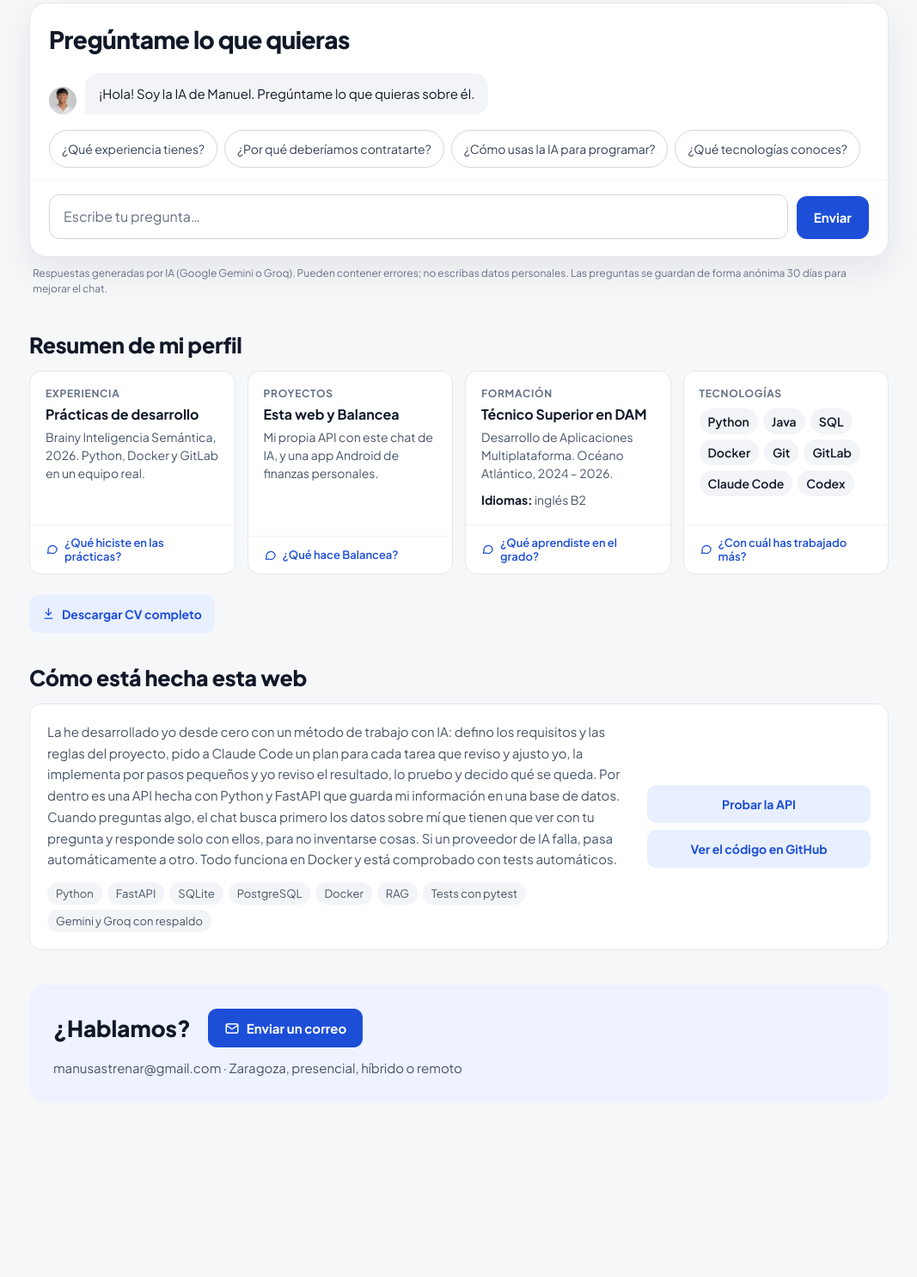
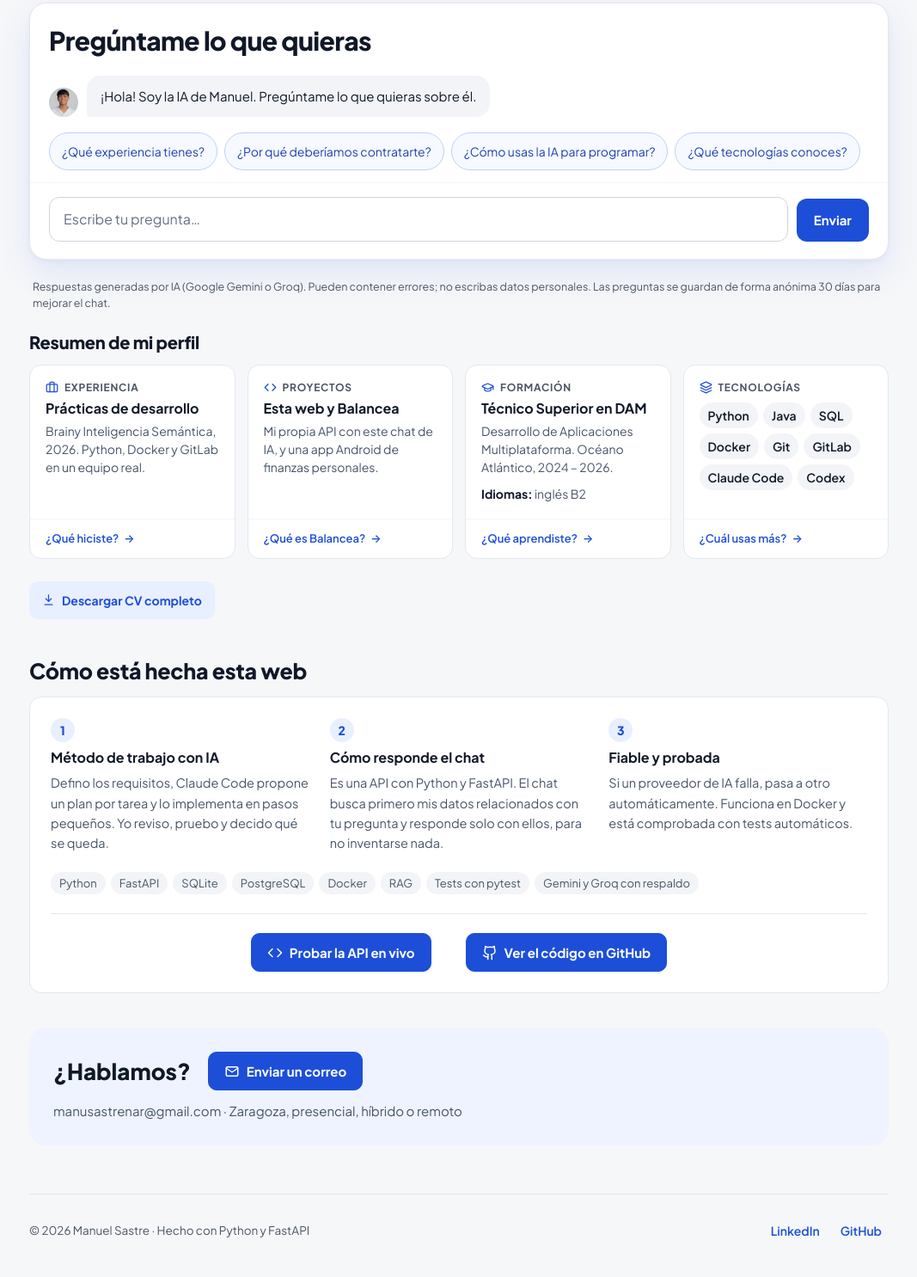
Before and after one commit to Manuel7624/cv-api, a plain HTML site: page app/static/index.html in a window 1280 px wide. Shown: the part 255-1740 px from the top of the page at 86% size, without its empty margins (106-1173 px from the left). Before the commit the page ends 1593 px from the top, so only its background shows below. Drawn offline with Linux system fonts and the light colour scheme.

Commit message:
Aspecto de la web: iconos de trazo, chat y tarjetas más cuidados, cómo está hecha en 3 pasos y pie de página

```diff
--- a/app/static/index.html
+++ b/app/static/index.html
@@ -59,11 +59,11 @@
           </a>
         </div>
         <a class="button" href="https://www.linkedin.com/in/manuel-sastre-naranjo" target="_blank" rel="noopener">
-          <svg class="icon icon-brand" viewBox="0 0 24 24" aria-hidden="true"><path fill="currentColor" d="M20.45 20.45h-3.56v-5.57c0-1.33-.02-3.04-1.85-3.04-1.85 0-2.14 1.45-2.14 2.94v5.67H9.35V9h3.41v1.56h.05c.48-.9 1.64-1.85 3.37-1.85 3.6 0 4.27 2.37 4.27 5.46v6.28zM5.34 7.43a2.06 2.06 0 1 1 0-4.13 2.06 2.06 0 0 1 0 4.13zM7.12 20.45H3.56V9h3.56v11.45zM22.22 0H1.77C.79 0 0 .77 0 1.73v20.54C0 23.23.79 24 1.77 24h20.45c.98 0 1.78-.77 1.78-1.73V1.73C24 .77 23.2 0 22.22 0z"/></svg>
+          <svg class="icon" viewBox="0 0 24 24" aria-hidden="true"><path d="M16 8a6 6 0 0 1 6 6v7h-4v-7a2 2 0 0 0-2-2 2 2 0 0 0-2 2v7h-4v-7a6 6 0 0 1 6-6z"/><rect width="4" height="12" x="2" y="9"/><circle cx="4" cy="4" r="2"/></svg>
           LinkedIn
         </a>
         <a class="button" href="https://github.com/Manuel7624" target="_blank" rel="noopener">
-          <svg class="icon icon-brand" viewBox="0 0 24 24" aria-hidden="true"><path fill="currentColor" d="M12 .3a12 12 0 0 0-3.8 23.38c.6.12.83-.26.83-.57v-2.23c-3.34.73-4.04-1.42-4.04-1.42-.55-1.39-1.33-1.76-1.33-1.76-1.09-.74.08-.73.08-.73 1.2.09 1.84 1.24 1.84 1.24 1.07 1.83 2.81 1.3 3.5 1 .1-.78.42-1.3.76-1.6-2.67-.3-5.47-1.33-5.47-5.93 0-1.31.47-2.38 1.24-3.22-.14-.3-.54-1.52.1-3.18 0 0 1-.32 3.3 1.23a11.5 11.5 0 0 1 6 0c2.28-1.55 3.29-1.23 3.29-1.23.64 1.66.24 2.88.12 3.18a4.65 4.65 0 0 1 1.23 3.22c0 4.61-2.8 5.63-5.48 5.92.42.36.81 1.1.81 2.22v3.29c0 .32.21.69.82.57A12 12 0 0 0 12 .3"/></svg>
+          <svg class="icon" viewBox="0 0 24 24" aria-hidden="true"><path d="M15 22v-4a4.8 4.8 0 0 0-1-3.5c3 0 6-2 6-5.5.08-1.25-.27-2.48-1-3.5.28-1.15.28-2.35 0-3.5 0 0-1 0-3 1.5-2.64-.5-5.36-.5-8 0C6 2 5 2 5 2c-.3 1.15-.3 2.35 0 3.5A5.403 5.403 0 0 0 4 9c0 3.5 3 5.5 6 5.5-.39.49-.68 1.05-.85 1.65-.17.6-.22 1.23-.15 1.85v4"/><path d="M9 18c-4.51 2-5-2-7-2"/></svg>
           GitHub
         </a>
       </nav>
@@ -76,7 +76,7 @@
                llega; se anuncia entera al terminar en #chat-announcer. -->
           <div class="chat-log" id="chat-log" role="log" aria-live="off" aria-label="Conversación" tabindex="0">
             <div class="message message-assistant">
-              <img class="avatar" src="/static/img/manuel-sastre.jpg" alt="" width="32" height="32">
+              <img class="avatar" src="/static/img/manuel-sastre.jpg" alt="" width="34" height="34">
               <p class="bubble">¡Hola! Soy la IA de Manuel. Pregúntame lo que quieras sobre él.</p>
             </div>
           </div>
@@ -99,49 +99,46 @@
       </section>
     </div>
 
-    <section class="section" aria-labelledby="summary-heading">
+    <section class="section section-summary" aria-labelledby="summary-heading">
       <h2 id="summary-heading">Resumen de mi perfil</h2>
       <div class="cards">
         <article class="card">
           <div class="card-body">
-            <span class="card-label">Experiencia</span>
+            <span class="card-label"><svg class="icon icon-small icon-accent" viewBox="0 0 24 24" aria-hidden="true"><path d="M16 20V4a2 2 0 0 0-2-2h-4a2 2 0 0 0-2 2v16"/><rect width="20" height="14" x="2" y="6" rx="2"/></svg>Experiencia</span>
             <strong class="card-title">Prácticas de desarrollo</strong>
             <span class="card-text">Brainy Inteligencia Semántica, 2026. Python, Docker y GitLab en un equipo real.</span>
           </div>
           <button class="card-question" type="button" data-question="¿Qué hiciste en las prácticas?" aria-label="Preguntar al chat: ¿Qué hiciste en las prácticas?">
-            <svg class="icon icon-small" viewBox="0 0 24 24" aria-hidden="true"><path d="M21 12a8 8 0 0 1-11.6 7.1L4 20l1-4.6A8 8 0 1 1 21 12z"/></svg>
-            ¿Qué hiciste en las prácticas?
+            <span>¿Qué hiciste?</span><span class="card-arrow" aria-hidden="true">→</span>
           </button>
         </article>
 
         <article class="card">
           <div class="card-body">
-            <span class="card-label">Proyectos</span>
+            <span class="card-label"><svg class="icon icon-small icon-accent" viewBox="0 0 24 24" aria-hidden="true"><path d="m16 18 6-6-6-6"/><path d="m8 6-6 6 6 6"/></svg>Proyectos</span>
             <strong class="card-title">Esta web y Balancea</strong>
             <span class="card-text">Mi propia API con este chat de IA, y una app Android de finanzas personales.</span>
           </div>
           <button class="card-question" type="button" data-question="¿Qué hace Balancea?" aria-label="Preguntar al chat: ¿Qué hace Balancea?">
-            <svg class="icon icon-small" viewBox="0 0 24 24" aria-hidden="true"><path d="M21 12a8 8 0 0 1-11.6 7.1L4 20l1-4.6A8 8 0 1 1 21 12z"/></svg>
-            ¿Qué hace Balancea?
+            <span>¿Qué es Balancea?</span><span class="card-arrow" aria-hidden="true">→</span>
           </button>
         </article>
 
         <article class="card">
           <div class="card-body">
-            <span class="card-label">Formación</span>
+            <span class="card-label"><svg class="icon icon-small icon-accent" viewBox="0 0 24 24" aria-hidden="true"><path d="M21.42 10.922a1 1 0 0 0-.019-1.838L12.83 5.18a2 2 0 0 0-1.66 0L2.6 9.08a1 1 0 0 0 0 1.832l8.57 3.908a2 2 0 0 0 1.66 0z"/><path d="M22 10v6"/><path d="M6 12.5V16a6 3 0 0 0 12 0v-3.5"/></svg>Formación</span>
             <strong class="card-title">Técnico Superior en DAM</strong>
             <span class="card-text">Desarrollo de Aplicaciones Multiplataforma. Océano Atlántico, 2024 – 2026.</span>
             <span class="card-text card-extra"><strong>Idiomas:</strong> inglés B2</span>
           </div>
           <button class="card-question" type="button" data-question="¿Qué aprendiste en el grado?" aria-label="Preguntar al chat: ¿Qué aprendiste en el grado?">
-            <svg class="icon icon-small" viewBox="0 0 24 24" aria-hidden="true"><path d="M21 12a8 8 0 0 1-11.6 7.1L4 20l1-4.6A8 8 0 1 1 21 12z"/></svg>
-            ¿Qué aprendiste en el grado?
+            <span>¿Qué aprendiste?</span><span class="card-arrow" aria-hidden="true">→</span>
           </button>
         </article>
 
         <article class="card">
           <div class="card-body card-body-wide-gap">
-            <span class="card-label">Tecnologías</span>
+            <span class="card-label"><svg class="icon icon-small icon-accent" viewBox="0 0 24 24" aria-hidden="true"><path d="M12.83 2.18a2 2 0 0 0-1.66 0L2.6 6.08a1 1 0 0 0 0 1.83l8.58 3.91a2 2 0 0 0 1.66 0l8.58-3.9a1 1 0 0 0 0-1.83z"/><path d="m22 17.65-9.17 4.16a2 2 0 0 1-1.66 0L2 17.65"/><path d="m22 12.65-9.17 4.16a2 2 0 0 1-1.66 0L2 12.65"/></svg>Tecnologías</span>
             <ul class="tags tags-strong" aria-label="Tecnologías">
               <li>Python</li>
               <li>Java</li>
@@ -154,8 +151,7 @@
             </ul>
           </div>
           <button class="card-question" type="button" data-question="¿Con cuál has trabajado más?" aria-label="Preguntar al chat: ¿Con cuál has trabajado más?">
-            <svg class="icon icon-small" viewBox="0 0 24 24" aria-hidden="true"><path d="M21 12a8 8 0 0 1-11.6 7.1L4 20l1-4.6A8 8 0 1 1 21 12z"/></svg>
-            ¿Con cuál has trabajado más?
+            <span>¿Cuál usas más?</span><span class="card-arrow" aria-hidden="true">→</span>
           </button>
         </article>
       </div>
@@ -168,8 +164,23 @@
     <section class="section section-how" aria-labelledby="how-heading">
       <h2 id="how-heading">Cómo está hecha esta web</h2>
       <div class="how">
-        <div class="how-text">
-          <p>La he desarrollado yo desde cero con un método de trabajo con IA: defino los requisitos y las reglas del proyecto, pido a Claude Code un plan para cada tarea que reviso y ajusto yo, la implementa por pasos pequeños y yo reviso el resultado, lo pruebo y decido qué se queda. Por dentro es una API hecha con Python y FastAPI que guarda mi información en una base de datos. Cuando preguntas algo, el chat busca primero los datos sobre mí que tienen que ver con tu pregunta y responde solo con ellos, para no inventarse cosas. Si un proveedor de IA falla, pasa automáticamente a otro. Todo funciona en Docker y está comprobado con tests automáticos.</p>
+        <ol class="how-steps">
+          <li class="how-step">
+            <span class="how-number" aria-hidden="true">1</span>
+            <h3>Método de trabajo con IA</h3>
+            <p>Defino los requisitos, Claude Code propone un plan por tarea y lo implementa en pasos pequeños. Yo reviso, pruebo y decido qué se queda.</p>
+          </li>
+          <li class="how-step">
+            <span class="how-number" aria-hidden="true">2</span>
+            <h3>Cómo responde el chat</h3>
+            <p>Es una API con Python y FastAPI. El chat busca primero mis datos relacionados con tu pregunta y responde solo con ellos, para no inventarse nada.</p>
+          </li>
+          <li class="how-step">
+            <span class="how-number" aria-hidden="true">3</span>
+            <h3>Fiable y probada</h3>
+            <p>Si un proveedor de IA falla, pasa a otro automáticamente. Funciona en Docker y está comprobada con tests automáticos.</p>
+          </li>
+        </ol>
         <ul class="tags" aria-label="Tecnologías de esta web">
           <li>Python</li>
           <li>FastAPI</li>
@@ -180,10 +191,15 @@
           <li>Tests con pytest</li>
           <li>Gemini y Groq con respaldo</li>
         </ul>
-        </div>
-        <div class="how-buttons">
-          <a class="button-soft" href="/docs">Probar la API</a>
-          <a class="button-soft" href="https://github.com/Manuel7624/cv-api" target="_blank" rel="noopener">Ver el código en GitHub</a>
+        <div class="how-actions">
+          <a class="button button-primary" href="/docs">
+            <svg class="icon" viewBox="0 0 24 24" aria-hidden="true"><path d="m16 18 6-6-6-6"/><path d="m8 6-6 6 6 6"/></svg>
+            Probar la API en vivo
+          </a>
+          <a class="button button-primary" href="https://github.com/Manuel7624/cv-api" target="_blank" rel="noopener">
+            <svg class="icon" viewBox="0 0 24 24" aria-hidden="true"><path d="M15 22v-4a4.8 4.8 0 0 0-1-3.5c3 0 6-2 6-5.5.08-1.25-.27-2.48-1-3.5.28-1.15.28-2.35 0-3.5 0 0-1 0-3 1.5-2.64-.5-5.36-.5-8 0C6 2 5 2 5 2c-.3 1.15-.3 2.35 0 3.5A5.403 5.403 0 0 0 4 9c0 3.5 3 5.5 6 5.5-.39.49-.68 1.05-.85 1.65-.17.6-.22 1.23-.15 1.85v4"/><path d="M9 18c-4.51 2-5-2-7-2"/></svg>
+            Ver el código en GitHub
+          </a>
         </div>
       </div>
     </section>
@@ -203,5 +219,14 @@
       </div>
     </section>
   </main>
+  <footer class="site-footer">
+    <div class="site-footer-inner">
+      <p>© 2026 Manuel Sastre · Hecho con Python y FastAPI</p>
+      <nav class="footer-links" aria-label="Enlaces del pie">
+        <a href="https://www.linkedin.com/in/manuel-sastre-naranjo" target="_blank" rel="noopener">LinkedIn</a>
+        <a href="https://github.com/Manuel7624" target="_blank" rel="noopener">GitHub</a>
+      </nav>
+    </div>
+  </footer>
 </body>
 </html>
--- a/app/static/styles.css
+++ b/app/static/styles.css
@@ -51,6 +51,7 @@ body {
 
 h1,
 h2,
+h3,
 p {
   margin: 0;
 }
@@ -92,13 +93,14 @@ a:hover {
   stroke-linejoin: round;
 }
 
-.icon-brand {
-  stroke: none;
-}
-
 .icon-small {
   width: 15px;
   height: 15px;
+}
+
+/* Iconos de trazo en azul (etiquetas de las tarjetas). */
+.icon-accent {
+  color: var(--blue);
 }
 
 .page {
@@ -204,6 +206,12 @@ h1 {
 .button:hover {
   color: var(--text);
   border-color: #98a2b3;
+}
+
+/* Iconos de los botones de la cabecera: pequeños, a la izquierda del texto. */
+.links .icon {
+  width: 15px;
+  height: 15px;
 }
 
 .button-primary,
@@ -319,13 +327,13 @@ h1 {
   background: var(--surface);
   border: 1px solid var(--border-light);
   border-radius: 20px;
-  box-shadow: 0 16px 40px rgba(16, 24, 40, 0.08);
+  box-shadow: 0 16px 40px rgba(29, 78, 216, 0.1), 0 2px 6px rgba(29, 78, 216, 0.05);
   overflow: hidden;
 }
 
 .chat h2 {
   padding: 24px 22px 4px;
-  font-size: 28px;
+  font-size: 30px;
   font-weight: 800;
   letter-spacing: -0.02em;
 }
@@ -353,8 +361,8 @@ h1 {
 }
 
 .avatar {
-  width: 32px;
-  height: 32px;
+  width: 34px;
+  height: 34px;
   border-radius: 50%;
   object-fit: cover;
   flex: 0 0 auto;
@@ -459,15 +467,16 @@ h1 {
   padding: 9px 14px;
   font-family: inherit;
   font-size: 14px;
-  color: var(--text-button);
-  background: var(--surface);
-  border: 1px solid var(--border);
+  color: #1e40af;
+  background: #f6f9ff;
+  border: 1px solid #bfd0f7;
   border-radius: 999px;
   cursor: pointer;
 }
 
 .suggestion:hover {
-  border-color: #98a2b3;
+  background: #eaf1ff;
+  border-color: #93abe9;
 }
 
 .chat-form {
@@ -500,6 +509,13 @@ h1 {
   color: var(--text-muted);
 }
 
+/* Al enfocar: borde azul y un halo suave (sustituye al contorno de siempre). */
+#chat-input:focus-visible {
+  outline: none;
+  border-color: var(--blue);
+  box-shadow: 0 0 0 4px rgba(29, 78, 216, 0.16);
+}
+
 .send {
   min-height: 50px;
   padding: 0 20px;
@@ -523,10 +539,10 @@ h1 {
 }
 
 .chat-note {
-  margin: 10px 4px 0;
-  font-size: 12px;
-  line-height: 1.5;
-  color: var(--text-muted);
+  margin: 22px 4px 0;
+  font-size: 12.5px;
+  line-height: 1.55;
+  color: #4b5563;
 }
 
 /* --- Apartados --- */
@@ -542,6 +558,14 @@ h1 {
   font-size: 25px;
   font-weight: 800;
   letter-spacing: -0.01em;
+}
+
+.section-summary {
+  padding-top: 22px;
+}
+
+.section-summary h2 {
+  font-size: 20px;
 }
 
 .cards {
@@ -571,9 +595,12 @@ h1 {
 }
 
 .card-label {
+  display: flex;
+  align-items: center;
+  gap: 7px;
   font-size: 12px;
   font-weight: 700;
-  color: var(--text-muted);
+  color: #4b5563;
   text-transform: uppercase;
   letter-spacing: 0.06em;
 }
@@ -599,13 +626,14 @@ h1 {
 .card-question {
   display: flex;
   align-items: center;
-  gap: 7px;
+  gap: 6px;
   width: 100%;
-  min-height: 44px;
-  padding: 12px 18px;
+  height: 46px;
+  padding: 0 18px;
   font-family: inherit;
   font-size: 13px;
   font-weight: 600;
+  white-space: nowrap;
   text-align: left;
   color: var(--blue);
   background: none;
@@ -613,6 +641,14 @@ h1 {
   border-top: 1px solid var(--gray-soft);
   border-radius: 0 0 14px 14px;
   cursor: pointer;
+}
+
+.card-arrow {
+  transition: transform 0.15s;
+}
+
+.card-question:hover .card-arrow {
+  transform: translateX(3px);
 }
 
 .card-question:hover {
@@ -649,48 +685,74 @@ h1 {
 
 .download-full {
   align-self: flex-start;
-  margin-top: 10px;
+  margin-top: 12px; /* + 14 px de la rejilla = 26 px bajo las tarjetas */
 }
 
 .section-how {
-  padding-top: 36px;
+  padding-top: 44px;
 }
 
 .how {
   display: flex;
-  flex-wrap: wrap;
-  align-items: center;
-  gap: 20px 28px;
-  padding: 20px;
+  flex-direction: column;
+  gap: 22px;
+  padding: 24px;
   background: var(--surface);
   border: 1px solid var(--border-light);
   border-radius: 14px;
 }
 
-.how-text {
-  display: flex;
-  flex: 1 1 480px;
-  flex-direction: column;
-  gap: 14px;
-  min-width: 0;
+.how-steps {
+  display: grid;
+  grid-template-columns: repeat(3, minmax(0, 1fr));
+  gap: 24px;
+  margin: 0;
+  padding: 0;
+  list-style: none;
 }
 
-.how-text p {
-  font-size: 15px;
-  line-height: 1.65;
+.how-step {
+  display: flex;
+  flex-direction: column;
+  gap: 8px;
+}
+
+.how-number {
+  display: grid;
+  place-items: center;
+  width: 28px;
+  height: 28px;
+  font-size: 14px;
+  font-weight: 800;
+  color: var(--blue);
+  background: var(--blue-soft);
+  border-radius: 50%;
+}
+
+.how-step h3 {
+  font-size: 16px;
+  line-height: 1.3;
+}
+
+.how-step p {
+  font-size: 14.5px;
+  line-height: 1.6;
   color: var(--text-secondary);
 }
 
-.how-buttons {
+/* Dos botones iguales, centrados, con una línea fina encima. Si no caben en una línea,
+   el segundo baja debajo, sin encogerse. */
+.how-actions {
   display: flex;
-  flex: 1 1 200px;
-  flex-direction: column;
-  gap: 8px;
-  max-width: 260px;
+  flex-wrap: wrap;
+  justify-content: center;
+  gap: 14px 40px;
+  padding-top: 22px;
+  border-top: 1px solid var(--border-light);
 }
 
-.how-buttons .button-soft {
-  padding: 12px 14px;
+.how-actions .button {
+  flex: 0 0 auto;
 }
 
 .contact {
@@ -719,6 +781,49 @@ h1 {
   line-height: 1.6;
   color: var(--text-secondary);
   overflow-wrap: anywhere;
+}
+
+/* --- Pie de página --- */
+
+.site-footer {
+  padding: 0 20px 32px;
+}
+
+.site-footer-inner {
+  display: flex;
+  flex-wrap: wrap;
+  align-items: center;
+  justify-content: space-between;
+  gap: 4px 24px;
+  max-width: 1000px; /* el ancho del contenido de .page (1040 menos sus 2 × 20 px) */
+  margin: 0 auto;
+  padding-top: 20px;
+  border-top: 1px solid var(--border-light);
+}
+
+.site-footer p {
+  font-size: 13.5px;
+  line-height: 1.5;
+  color: #4b5563;
+}
+
+.footer-links {
+  display: flex;
+  gap: 8px;
+}
+
+.footer-links a {
+  display: inline-flex;
+  align-items: center;
+  min-height: 44px;
+  padding: 0 8px;
+  font-size: 14px;
+  font-weight: 600;
+  text-decoration: none;
+}
+
+.footer-links a:hover {
+  text-decoration: underline;
 }
 
 /* --- Móvil --- */
@@ -762,7 +867,7 @@ h1 {
 
   .chat h2 {
     padding: 18px 16px 2px;
-    font-size: 24px;
+    font-size: 25px;
   }
 
   /* Zona de mensajes más baja, para que siempre quede página a la vista fuera del
@@ -838,13 +943,38 @@ h1 {
     display: inline;
   }
 
-  .how-buttons {
-    flex-basis: 100%;
-    max-width: none;
+  .how {
+    padding: 20px;
+  }
+
+  /* Una columna, con los pasos uno bajo otro. */
+  .how-steps {
+    grid-template-columns: 1fr;
+    gap: 20px;
+  }
+
+  .site-footer {
+    padding: 0 20px 24px;
+  }
+
+  .site-footer-inner {
+    flex-direction: column;
+    align-items: flex-start;
+  }
+
+  .footer-links {
+    margin-left: -8px;
   }
 
   .contact {
     padding: 22px;
+  }
+}
+
+@media (max-width: 760px) {
+  .how-steps {
+    grid-template-columns: 1fr;
+    gap: 20px;
   }
 }
 
```
Also changed, not shown: 2 other files. Lines whose indentation alone changed are shown as unchanged.
